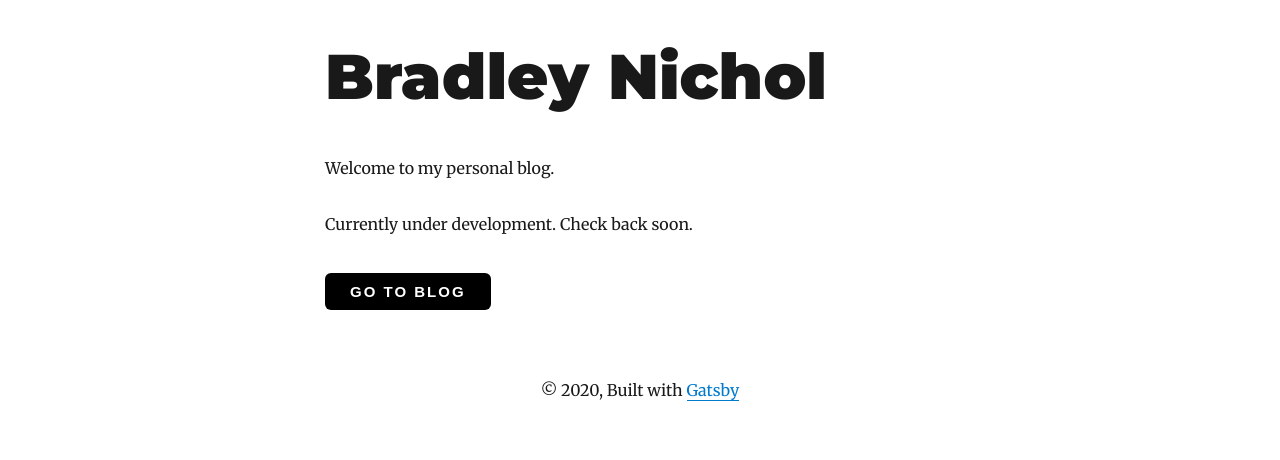
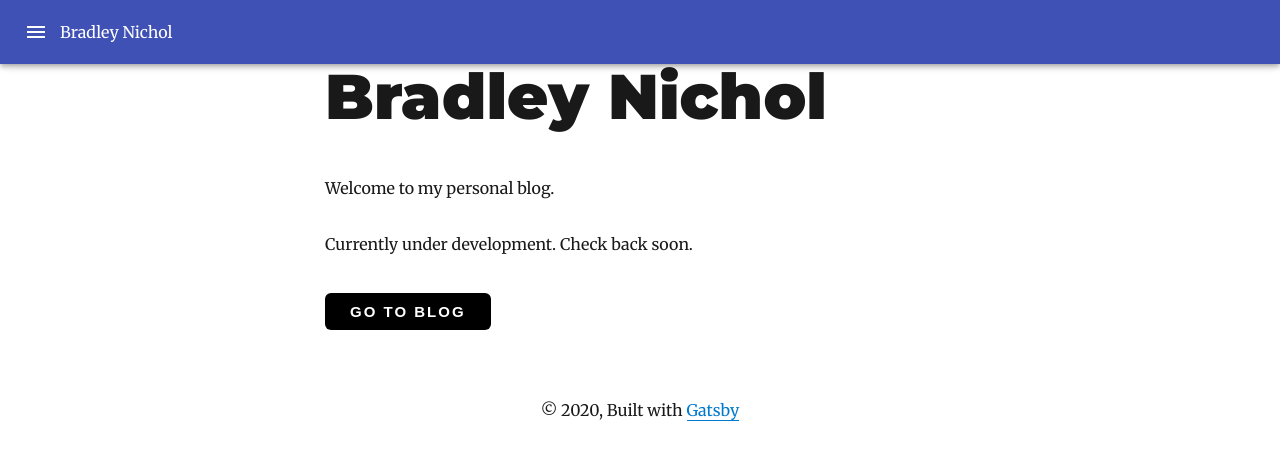
Before and after one commit to BradNichol/personal-blog, a Gatsby site: page / in a window 1280 px wide. Built offline with nearby package versions, Linux system fonts and the light colour scheme; Gatsby itself is replaced by a stand-in of ours; some packages are replaced by stand-ins of ours.

Commit message:
Navigation component added to layout component

```diff
--- a/src/components/layout.js
+++ b/src/components/layout.js
@@ -1,6 +1,8 @@
 import React from "react"
 import { Link } from "gatsby"
 import styled from "styled-components"
+import NavigationBar from "../components/nav"
+
 
 import { rhythm, scale } from "../utils/typography"
 
@@ -55,9 +57,11 @@ class Layout extends React.Component {
     }
     return (
       <Wrapper>
+        <NavigationBar />
         <div
           style={{
             marginLeft: `auto`,
+            marginTop: '20px',
             marginRight: `auto`,
             maxWidth: rhythm(24),
             padding: `${rhythm(1.5)} ${rhythm(3 / 4)}`,
```
